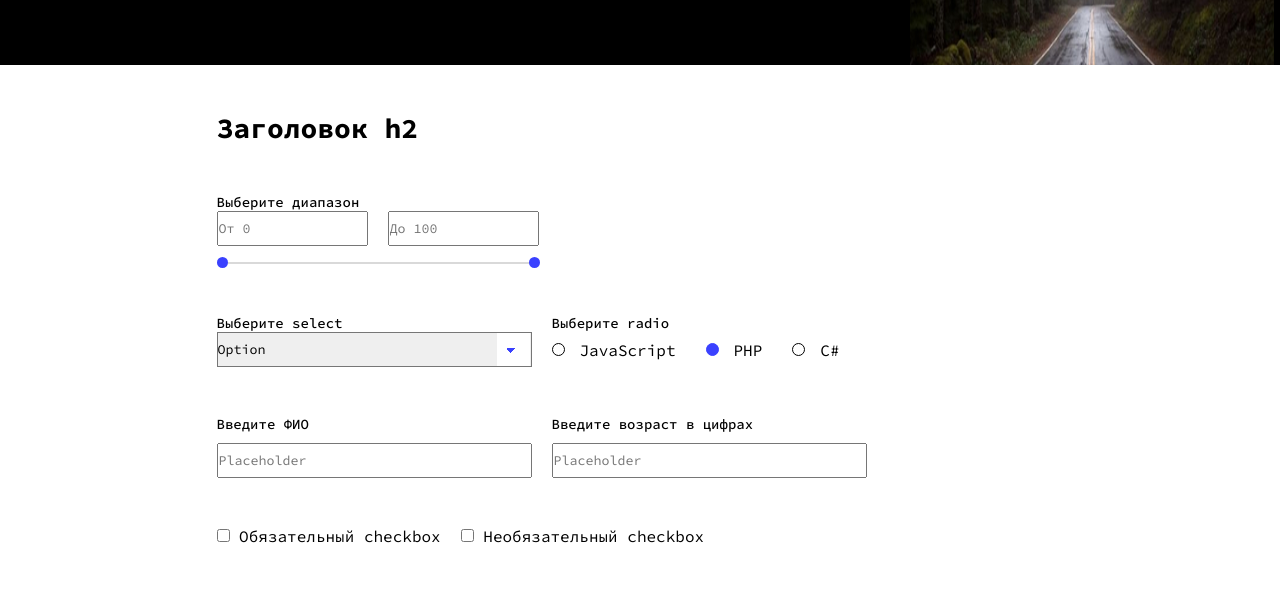
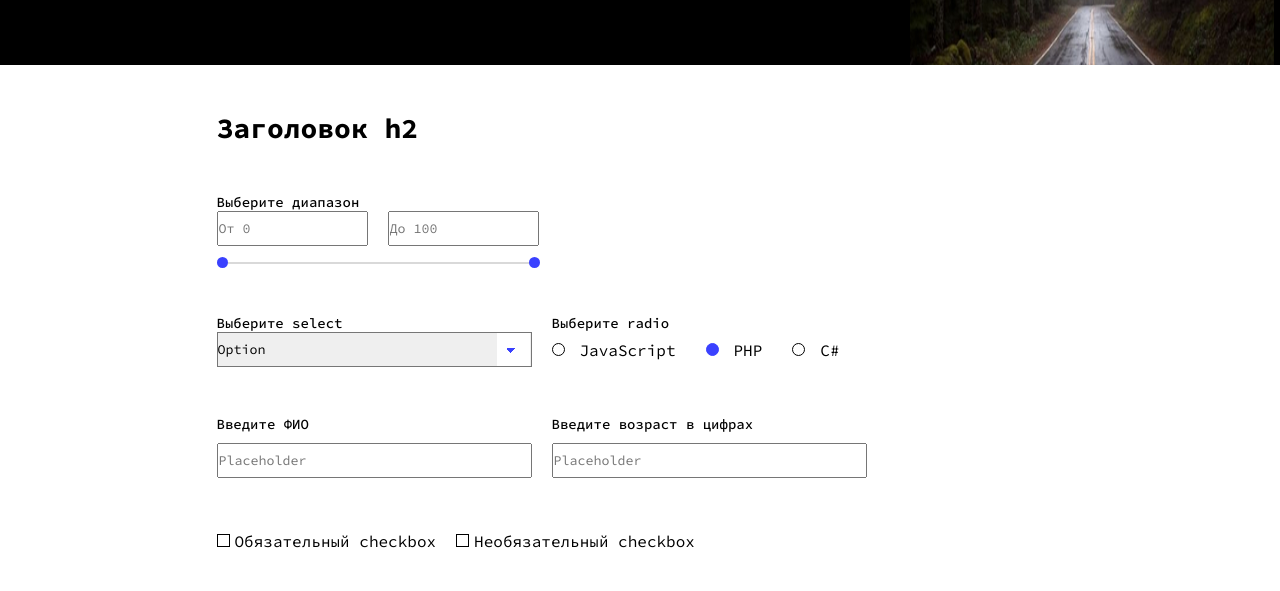
Before and after one commit to tanajaym/test-junior, a website: page index.html in a window 1280 px wide. Shown: the part 185-776 px from the top of the page. Drawn offline with Linux system fonts and the light colour scheme.

Commit message:
fix: fix checkbox. Need to fix selector

```diff
--- a/index.html
+++ b/index.html
@@ -1,9 +1,9 @@
-<!DOCTYPE html>
+<!doctype html>
 <html lang="en">
   <head>
     <link href="./style/style.css" rel="stylesheet" />
-  <meta charset="UTF-8">
-  <meta name="viewport" content="width=device-width, initial-scale=1.0">
+    <meta charset="UTF-8" />
+    <meta name="viewport" content="width=device-width, initial-scale=1.0" />
     <title>Document</title>
   </head>
   <body>
@@ -17,10 +17,9 @@
           <div class="header-text">
             <h1>Заголовок h1</h1>
             <p>
-            Lorem ipsum dolor sit amet, consectetur adipiscing elit, sed do
-            eiusmod tempor incididunt ut labore et dolore magna aliqua. Ut enim
-            ad minim veniam, quis nostrud exercitation ullamco laboris nisi ut
-            aliquip ex ea commodo consequat.
+              Lorem ipsum dolor sit amet, consectetur adipiscing elit, sed do eiusmod tempor
+              incididunt ut labore et dolore magna aliqua. Ut enim ad minim veniam, quis nostrud
+              exercitation ullamco laboris nisi ut aliquip ex ea commodo consequat.
             </p>
           </div>
           <div class="header-img">
@@ -28,7 +27,6 @@
           </div>
         </header>
         <main>
-
           <!--          ./////////////
           // SECTION-RANGE
 ///////////////////////////////////-->
@@ -89,9 +87,7 @@
 
           <section class="section-radio-select">
             <div class="select-container">
-            <span>
-              Выберите select
-            </span>
+              <span> Выберите select </span>
               <form>
                 <select name="bundlers" class="bundlers" id="bundlers">
                   <option value="" disabled selected>Option</option>
@@ -105,14 +101,8 @@
             <div class="radio-container">
               <span>Выберите radio</span>
               <form class="radio">
-              <input
-                type="radio"
-                id="JavaScript"
-                name="radio-container"
-                value="JavaScript"
-
-              />
-              <span class="radio-custom" ></span>
+                <input type="radio" id="JavaScript" name="radio-container" value="JavaScript" />
+                <span class="radio-custom"></span>
                 <label for="JavaScript">JavaScript</label><br />
 
                 <input checked type="radio" id="PHP" name="radio-container" value="PHP" />
@@ -153,9 +143,34 @@
 
           <section>
             <form class="checkbox-container">
-            <div class="checkbox-1">
+              <!-- <div class="checkbox-new-1">
+                <div class="checkbox-new-checked">
+                  <span class="cross">𐄂</span>
+                </div>
+                <div class="checkbox-new-unchecked">
+                  <span class="blanck"></span>
+                </div>
+
+                <span class="checkbox-new-label">Обязательный checkbox</span>
+              </div>
+
+              <div class="checkbox-new-2">
+                <div class="checkbox-new-checked">
+                  <span class="cross">𐄂</span>
+                </div>
+                <div class="checkbox-new-unchecked">
+                  <span class="blanck"></span>
+                </div>
+
+                <span class="checkbox-new-label">Необязательный checkbox</span>
+              </div> -->
+
+              <!--//////
+                   variant for super castom
+                //////////-->
+
+              <!-- <div class="checkbox-1">
                 <label class="checkbox" checked>
-                <!-- <span class="checkmark"></span> -->
                   <input type="checkbox" name="languages" value="HTML" />
                   Обязательный checkbox
                 </label>
@@ -163,8 +178,21 @@
 
               <div class="checkbox-2">
                 <label class="checkbox">
-                <!-- <span class="checkmark"></span> -->
                   <input type="checkbox" name="languages" value="CSS" />
+                  Необязательный checkbox
+                </label>
+              </div> -->
+              <!-- ///////////////
+              my varient
+            ///////////////// -->
+              <div class="checkbox-1">
+                <input class="checkbox-input" type="checkbox" id="checkbox-1" name="languages" value="HTML" />
+                <label class="checkbox-label" checked> Обязательный checkbox </label>
+              </div>
+
+              <div class="checkbox-2">
+                <input class="checkbox-input" type="checkbox" id="checkbox-2" name="languages" value="CSS" />
+                <label class="checkbox-label">
                   Необязательный checkbox
                 </label>
               </div>
@@ -178,10 +206,9 @@
           <section>
             <h3>Заголовок h3</h3>
             <p>
-            Lorem ipsum dolor sit amet, consectetur adipiscing elit, sed do
-            eiusmod tempor incididunt ut labore et dolore magna aliqua. Ut enim
-            ad minim veniam, quis nostrud exercitation ullamco laboris nisi ut
-            aliquip ex ea commodo consequat.
+              Lorem ipsum dolor sit amet, consectetur adipiscing elit, sed do eiusmod tempor
+              incididunt ut labore et dolore magna aliqua. Ut enim ad minim veniam, quis nostrud
+              exercitation ullamco laboris nisi ut aliquip ex ea commodo consequat.
             </p>
           </section>
 
@@ -190,7 +217,7 @@
       /////////////////// -->
 
           <section>
-          <button type="submit" class="button"  onClick="handleSubmit()" >Отправить</button>
+            <button type="submit" class="button" onClick="handleSubmit()">Отправить</button>
           </section>
         </main>
 
@@ -203,8 +230,7 @@
           </div>
         </footer>
       </div>
-    <script src="./components/app.js">
-    </script>
+      <script src="./components/app.js"></script>
     </body>
   </body>
 </html>
--- a/style/style.scss
+++ b/style/style.scss
@@ -1,12 +1,11 @@
-@import url("https://fonts.googleapis.com/css2?family=Source+Code+Pro:ital,wght@0,200..900;1,200..900&display=swap");
+@import url('https://fonts.googleapis.com/css2?family=Source+Code+Pro:ital,wght@0,200..900;1,200..900&display=swap');
 
 $black: #000000;
 $white: #ffffff;
 $primary: #3a41ff;
 $primary-2: #3a40ff77;
 
-
-$font-family: "Source Code Pro", monospace;
+$font-family: 'Source Code Pro', monospace;
 
 $input-height: 35px;
 $input-width: 315px;
@@ -67,16 +66,17 @@
   margin: 0 0 3rem 0;
 }
 
-a, h3, h2, h1 {
+a,
+h3,
+h2,
+h1 {
   text-decoration: none;
-  font-weight:bolder;
+  font-weight: bolder;
 }
 
-span{
-  font-weight:500;
+span {
+  font-weight: 500;
 }
-
-
 
 .container {
   width: 100%;
@@ -103,7 +103,8 @@
       flex: 1; /* Текст занимает оставшееся пространство */
       padding-right: 20px;
 
-      p, h1{
+      p,
+      h1 {
         color: $white;
       }
     }
@@ -120,10 +121,10 @@
       }
     }
 
-    @media(max-width: 730px){
+    @media (max-width: 730px) {
       // width: 100%;
-      display:flex;
-      flex-direction:column-reverse;
+      display: flex;
+      flex-direction: column-reverse;
       &-text {
         padding: 2rem;
       }
@@ -136,7 +137,6 @@
         img {
           width: 100%;
           height: auto;
-
         }
       }
     }
@@ -185,7 +185,7 @@
           .sliders {
             position: relative;
 
-            input[type="range"] {
+            input[type='range'] {
               top: -5px;
               position: absolute;
               width: 100%;
@@ -235,7 +235,7 @@
       .checkbox-container {
         display: flex;
         gap: 20px;
-        input{
+        input {
           cursor: pointer;
         }
       }
@@ -247,58 +247,57 @@
           gap: 15px;
           margin-top: 8px;
 
-          input[type="radio"]{
+          input[type='radio'] {
             top: -5px;
             position: absolute;
             width: 100%;
             background: none;
             -webkit-appearance: none;
-
           }
 
-          .radio-custom{
+          .radio-custom {
             pointer-events: none;
             width: 13px;
             height: 13px;
             margin-top: 3.5px;
             border-radius: 50%;
             border: solid;
-            border-width:thin;
+            border-width: thin;
             border-color: $black;
             background-color: $white;
-            transition: background-color 0.3s ease, border-color 0.3s ease;
+            transition:
+              background-color 0.3s ease,
+              border-color 0.3s ease;
           }
-          input[type="radio"]:checked + .radio-custom {
+          input[type='radio']:checked + .radio-custom {
             background-color: $primary;
             border-color: $primary;
           }
 
-          @media(max-width: 350px){
-            .radio-custom{
+          @media (max-width: 350px) {
+            .radio-custom {
               width: 10px;
               height: 10px;
             }
           }
-
-        }
-
         }
       }
-    .section-radio-select{
-      display:flex;
+    }
+    .section-radio-select {
+      display: flex;
 
-      form{
-        select{
+      form {
+        select {
           -webkit-appearance: none;
           -moz-appearance: none;
           appearance: none;
         }
 
-        .bundlers{
+        .bundlers {
           background-image:
             linear-gradient(45deg, transparent 50%, $primary 50%),
             linear-gradient(135deg, $primary 50%, transparent 50%),
-          linear-gradient(to right, $white,$white);
+            linear-gradient(to right, $white, $white);
           background-position:
             calc(100% - 20px) calc(1em + 2px),
             calc(100% - 15px) calc(1em + 2px),
@@ -310,48 +309,80 @@
           background-repeat: no-repeat;
         }
       }
-
     }
 
-    section{
-      .checkbox-container{
-        input{
-          accent-color: $primary;
+    section {
+      .checkbox-container {
+        .checkbox-1,
+        .checkbox-2 {
+          margin-top: 5px;
+          width: fit-content;
+          display: flex;
+          justify-content: center;
+          align-items: center;
+        }
+
+        .checkbox-label{
+          padding-left: 5px;
+        }
+
+        .checkbox-input{
+          appearance: none;
+          position: relative;
+          width: 13px;
+          height: 13px;
+
+
+          background:$white;
+          // box-shadow: inset 0 0 5px rgb(0 0 0 / 0.2);
+          border: 1px solid $black;
+          // transition: 500ms;
+
+          &::after{
+            content: "𐄂";
+            color: $white;
+            position: absolute;
+            // top: -5px;
+            // left: 2px;
+            width: 0px;
+            height: 0px;
+            font-size: 13px;
+            // transition: 500ms;
+            overflow: hidden;
+            background-color: $primary;
+          }
+
+          &:checked::after{
+            width: 13px;
+            height: 13px;
+            // transition: 500ms;
+          }
+        }
       }
     }
 
-    }
-
-
-
-
-
-
     // ////////
 
-    @media(max-width: 850px){
+    @media (max-width: 850px) {
       padding: $container-padding;
     }
 
     @media (max-width: 700px) {
       width: 100%;
       flex-direction: column;
-      .section-radio-select{
+      .section-radio-select {
         display: block;
         gap: 0;
       }
-      section{
-
-        .input{
+      section {
+        .input {
           display: block;
         }
-
       }
     }
   }
 
   @media (max-width: 730px) {
-
     .container {
       padding: 0 $container-padding;
 
@@ -374,29 +405,23 @@
             // flex-direction: block;
             gap: 0;
           }
-
         }
-
       }
-
-
+    }
   }
 }
 
-}
-
-
-  .button{
+.button {
   width: 150px;
   height: 38px;
   outline: none;
   border: none;
   background: $primary;
   color: $white;
-    box-shadow:#000000 5px 6px;
+  box-shadow: #000000 5px 6px;
   cursor: pointer;
 }
-  .button:hover{
+.button:hover {
   background: $primary-2;
 }
 
@@ -405,15 +430,10 @@
   width: 100%;
   margin: 0 auto;
 
-
-
   p {
     color: $black;
   }
 }
-
-
-
 
 .result {
   display: flex;
@@ -437,11 +457,11 @@
     padding: 20px;
     box-shadow: 5px 8px #000000;
     background-color: #f9f9f9;
-    border-style:dashed;
+    border-style: dashed;
     border-color: $primary;
   }
 
-  .result{
+  .result {
     .result-item {
       margin-bottom: 10px;
       font-size: 16px;
```
Also changed, not shown: components/app.js (+17 -0 lines), style/style.css, 1 other file. Lines whose indentation alone changed are shown as unchanged.
